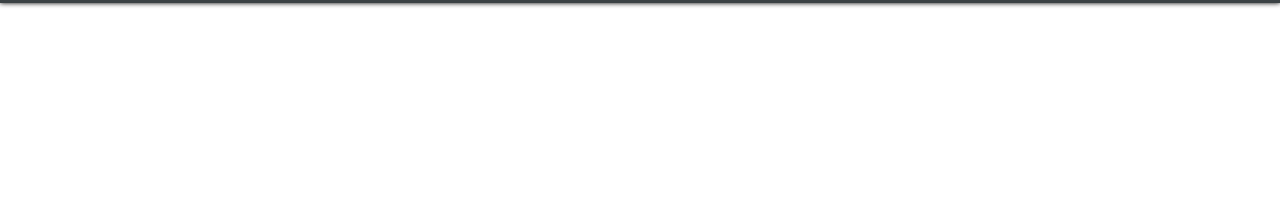
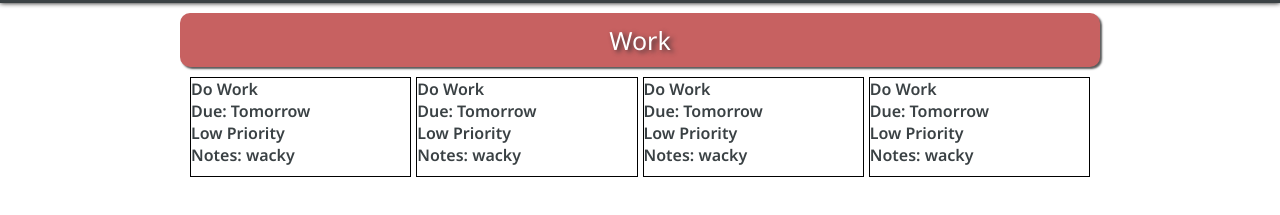
Before and after one commit to devin-hale/ToDoList, a website built with webpack: page dist/index.html in a window 1280 px wide. Shown: the part 87-302 px from the top of the page. Built offline with nearby package versions, Linux system fonts and the light colour scheme.

Commit message:
Work on taskview, taskCards

```diff
--- a/src/DOM/Main Page/mainView.js
+++ b/src/DOM/Main Page/mainView.js
@@ -1,10 +1,14 @@
-const renderMainView = () => {
-    let page = document.getElementById('conent');
+import taskViewRender from "./taskView";
+
+const renderMainView = (loadedProj) => {
+    let page = document.getElementById('content');
 
     let mainView = document.createElement('div');
     mainView.id = 'mainView';
 
     page.appendChild(mainView);
+
+    taskViewRender(loadedProj);
 }
 
 export default renderMainView;
--- /dev/null
+++ b/src/DOM/Main Page/taskCard.js
@@ -0,0 +1,38 @@
+const renderTasks = (projTask) => {
+    let taskView = document.getElementById('taskContainer');
+
+    //Div Card
+    let taskCardDiv = document.createElement('div');
+    taskCardDiv.classList = 'taskCard';
+
+    //Task Name
+    let taskCard_Name = document.createElement('p');
+    taskCard_Name.classList = 'taskName';
+    taskCard_Name.innerHTML = `${projTask.taskName}`;
+    taskCardDiv.appendChild(taskCard_Name);
+
+    //Due Date
+    let taskDate = document.createElement('p');
+    taskDate.classList = 'taskDate';
+    taskDate.innerHTML = `Due: ${projTask.date}`
+    taskCardDiv.appendChild(taskDate);
+
+    //Priority
+    let taskPrio = document.createElement('p');
+    taskPrio.classList = 'taskPrio';
+    taskPrio.innerHTML = `${projTask.priority}`;
+    taskCardDiv.appendChild(taskPrio);
+
+    //Notes
+    let taskNotes = document.createElement('p');
+    taskNotes.classList = 'taskNotes';
+    taskNotes.innerHTML = `Notes: ${projTask.notes}`;
+    taskCardDiv.appendChild(taskNotes);
+
+
+
+    taskView.appendChild(taskCardDiv);
+
+}
+
+export default renderTasks;
--- a/src/DOM/Main Page/taskView.js
+++ b/src/DOM/Main Page/taskView.js
@@ -1,5 +1,27 @@
+import renderTasks from "./taskCard";
+
 const taskViewRender = (loadedProj) => {
+    let mainView = document.getElementById('mainView');
 
+    let taskView = document.createElement('div');
+    taskView.id = 'taskView';
+
+    //Project Name/Header
+    let projectHeader = document.createElement('p')
+    projectHeader.classList = 'projectHText';
+    projectHeader.innerHTML = `${loadedProj.pName}`;
+    taskView.appendChild(projectHeader);
+
+    //Task Container
+    let taskContainer = document.createElement('div');
+    taskContainer.id = 'taskContainer';
+    taskView.appendChild(taskContainer);
+
+    mainView.appendChild(taskView);
+
+    loadedProj.tasks.forEach(projTask => {
+        renderTasks(projTask)
+    });
 };
 
 export default taskViewRender;
--- a/src/LOGIC/projects.js
+++ b/src/LOGIC/projects.js
@@ -6,7 +6,7 @@ export class Project {
     }
 
     addTask(taskName, date, priority, notes) {
-        let newTask = {taskName: taskName, date: date, priority: priority, notes: notes}
+        let newTask = {taskName: taskName, date: date, priority: priority, notes: notes, completed: false}
         this.tasks.push(newTask)
     }
 
--- a/src/index.js
+++ b/src/index.js
@@ -2,6 +2,7 @@ import './style.css';
 import renderHeader from './DOM/header.js';
 import {Project} from './LOGIC/projects.js';
 import {navRender, navItemRender, newProjectButton} from './DOM/navMenu.js';
+import renderMainView from './DOM/Main Page/mainView';
 
 renderHeader();
 navRender();
@@ -9,6 +10,11 @@ navRender();
 let loadedProj = new Project('Work')
 
 Project.pushPLib(loadedProj)
+Project.getPLib()[0].addTask('Do Work', 'Tomorrow', 'Low Priority', 'wacky')
+Project.getPLib()[0].addTask('Do Work', 'Tomorrow', 'Low Priority', 'wacky')
+Project.getPLib()[0].addTask('Do Work', 'Tomorrow', 'Low Priority', 'wacky')
+Project.getPLib()[0].addTask('Do Work', 'Tomorrow', 'Low Priority', 'wacky')
 console.log(Project.getPLib()[0])
 navItemRender(Project.getPLib()[0]);
 newProjectButton();
+renderMainView(Project.getPLib()[0]);
--- a/src/style.css
+++ b/src/style.css
@@ -179,3 +179,40 @@ p.projectText {
     font-family: 'Noto Sans', 'sans serif';
     background-color: rgb(179, 75, 75);
 }
+
+/* TASKVIEW STUFF */
+
+
+#taskView {
+    display: flex;
+    flex-direction: column;
+    align-items: center;
+    justify-content: center;
+    margin: auto;
+    width: clamp(345px, 75%, 900px);
+}
+
+.projectHText {
+    margin: 10px;
+    padding: 10px;
+    width: 100%;
+    font-size: 25px;
+    text-align: center;
+    border-radius: 10px;
+    background-color: rgb(199, 97, 97);
+    box-shadow: 2px 2px 2px rgba(0, 0, 0, 0.651);
+    text-shadow: 3px 2px 5px #20292ed8;
+}
+
+#taskContainer {
+    width: 100%;
+    display: grid;
+    grid-template: repeat(auto-fill, 100px) / repeat(auto-fit, minmax(200px, 1fr));
+    gap: 5px
+}
+
+.taskCard {
+    color: #3a4144;
+    font-weight:600;
+    border: 1px solid black;
+}
```
Also changed, not shown: dist/main.js.
